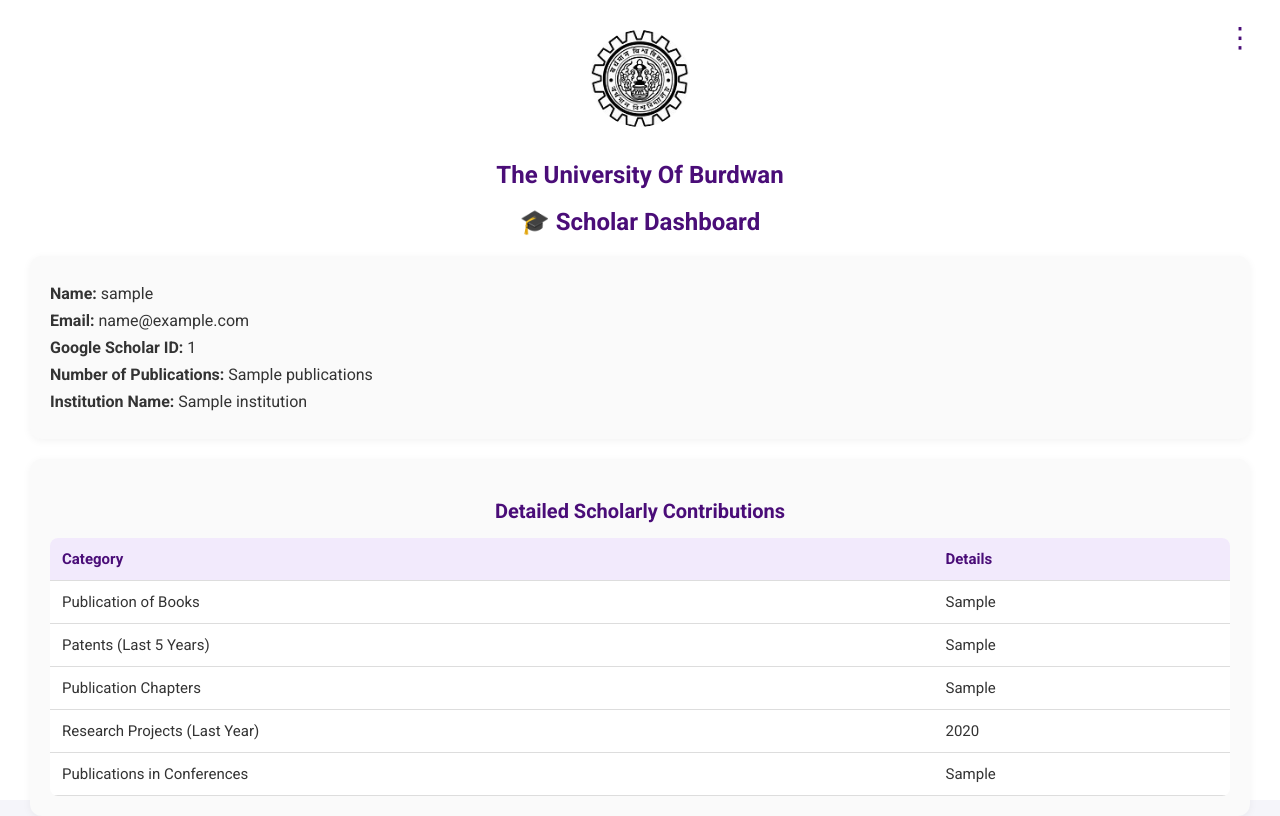
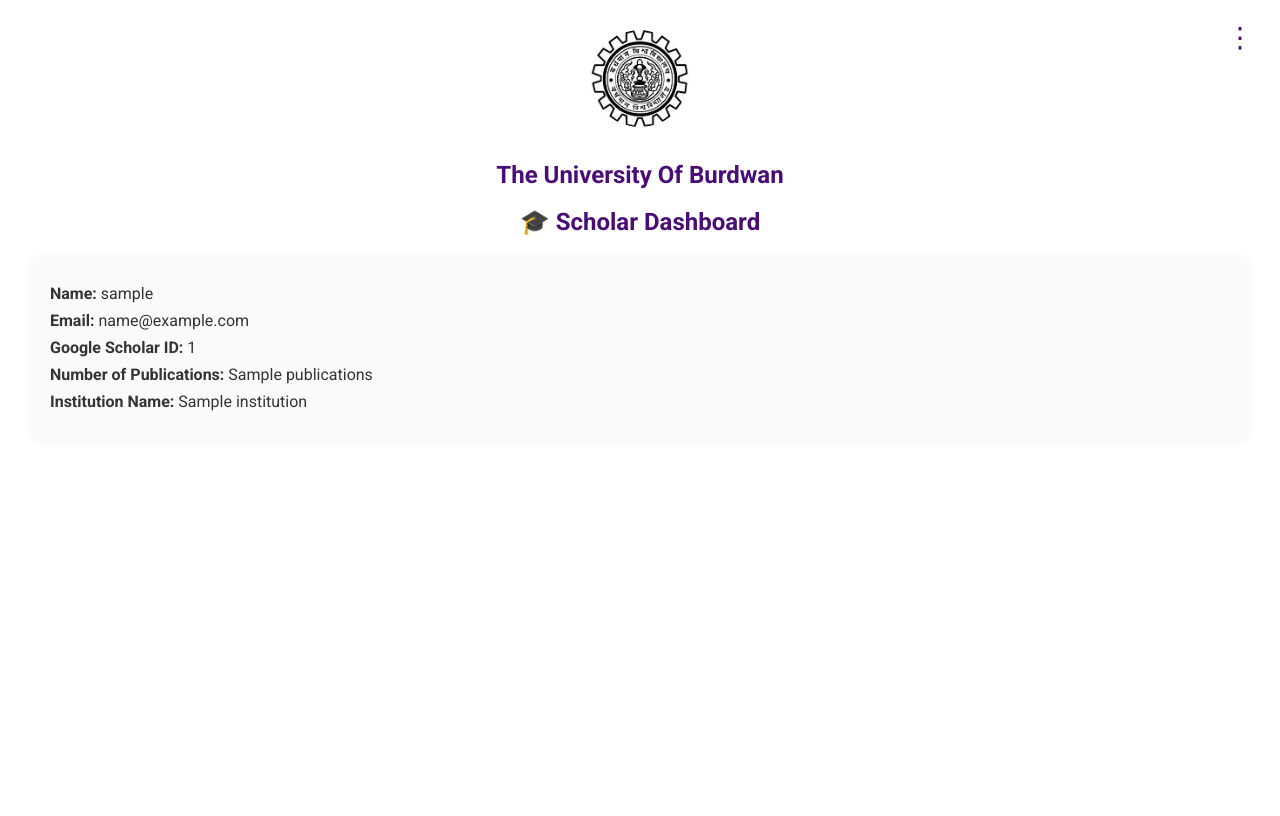
Before and after one commit to 2002-Tandra/Research-and-publication-management-system-of-the-university-of-burdwan, a Flask app: template website/templates/dashboard.html in a window 1280 px wide. After the commit the page ends 411 px from the top, so only its background shows below. Run offline with Flask 3, Linux system fonts and the light colour scheme; the template is opened without the code that fills it: most values are stand-ins (such as "Sample title", 1, 10 or a date in 2020).

Commit message:
Dashboard file

```diff
--- a/website/templates/dashboard.html
+++ b/website/templates/dashboard.html
@@ -56,27 +56,6 @@
     .card h3 {
       margin-bottom: 15px;
       font-size: 20px;
-      color: #4a0d78;
-    }
-
-    table {
-      width: 100%;
-      border-collapse: collapse;
-      margin-top: 10px;
-      background: white;
-      border-radius: 8px;
-      overflow: hidden;
-    }
-
-    table th, table td {
-      text-align: left;
-      padding: 12px;
-      border-bottom: 1px solid #ddd;
-      font-size: 15px;
-    }
-
-    table th {
-      background-color: #f2eafc;
       color: #4a0d78;
     }
 
@@ -211,39 +190,6 @@
         <p><strong>Institution Name:</strong> {{ scholar.institution or 'N/A' }}</p>
       </div>
 
-      <!-- Contributions -->
-      <div class="card">
-        <h3 style="text-align:center;">Detailed Scholarly Contributions</h3>
-        <table>
-          <tbody>
-            <tr>
-              <th>Category</th>
-              <th>Details</th>
-            </tr>
-            <tr>
-              <td>Publication of Books</td>
-              <td>{{ scholar.books_publications or 'N/A' }}</td>
-            </tr>
-            <tr>
-              <td>Patents (Last 5 Years)</td>
-              <td>{{ scholar.patents_last_five_years or 'N/A' }}</td>
-            </tr>
-            <tr>
-              <td>Publication Chapters</td>
-              <td>{{ scholar.publication_chapters or 'N/A' }}</td>
-            </tr>
-            <tr>
-              <td>Research Projects (Last Year)</td>
-              <td>{{ scholar.research_projects_last_year or 'N/A' }}</td>
-            </tr>
-            <tr>
-              <td>Publications in Conferences</td>
-              <td>{{ scholar.conference_publications or 'N/A' }}</td>
-            </tr>
-          </tbody>
-        </table>
-      </div>
-
       <!-- Edit Form -->
       <form class="edit-form" method="POST" action="/update-dashboard">
         <input type="text" name="username" placeholder="Name" value="{{ scholar.username }}" />
```
